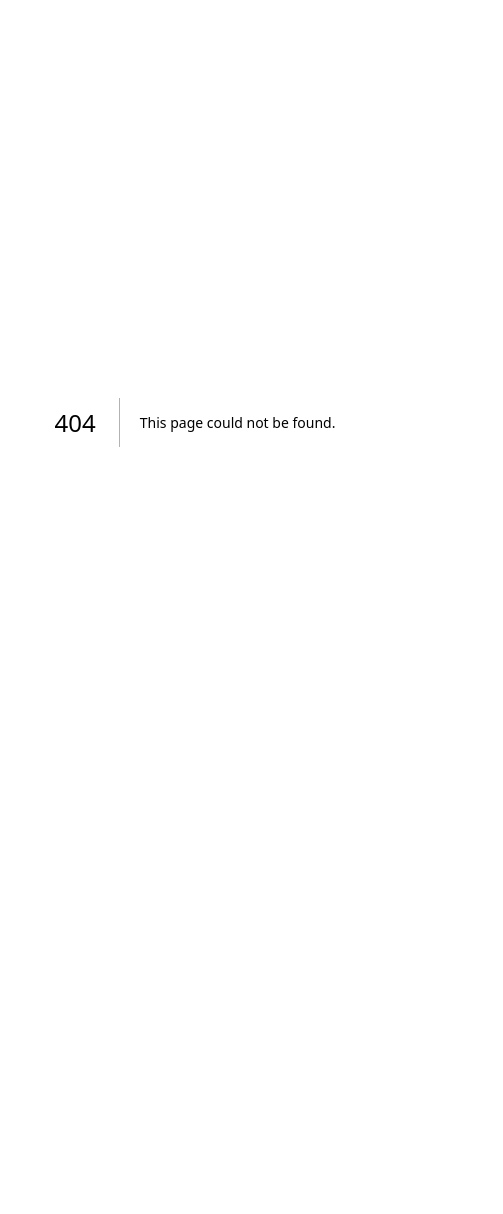
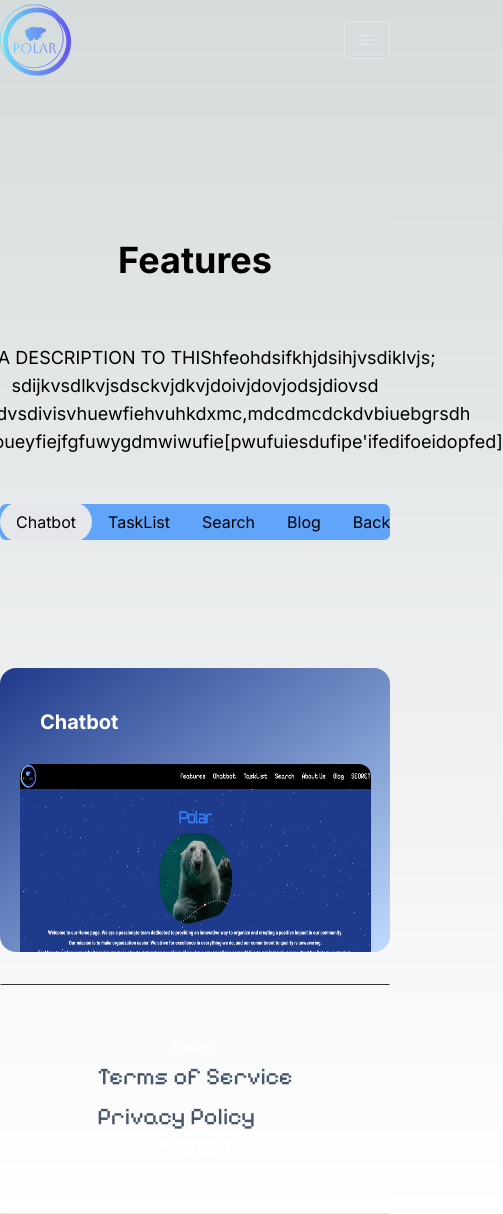
Before and after one commit to SHasan59/Polar, a Next.js app: page /feature in a window 390 px wide. Before the commit this address had no page. Shown: the whole page, 503 px wide, since content can reach past the window. Before the commit the page ends 844 px from the top, so only its background shows below. Built offline with nearby package versions, Linux system fonts and the light colour scheme.

Commit message:
Added feature page (WIP) might move to home 🤔. Adjusted footer for mobile devices.

```diff
--- a/src/app/components/Footer.jsx
+++ b/src/app/components/Footer.jsx
@@ -5,19 +5,19 @@
 const Footer = () => {
   return (
     <footer className="footer border z-10 border-t-[#33353F] border-l-transparent border-r-transparent text-white text-2xl">
-      <div className="container p-12 flex justify-between items-center font-pixelify-sans mx-auto">
-        <span>Polar</span>
+      <div className="container p-12 flex flex-col sm:flex-row justify-between items-center font-pixelify-sans mx-auto">
+        <span className="text-lg sm:text-2xl lg:text-3xl">Polar</span>
         <div className="justify-center">
-          <div className="flex gap-10">
-            <Link href="/termsofservice" className="text-slate-600 font-pixelify-sans hover:text-red-500">
+          <div className="flex flex-col sm:flex-row gap-2 sm:gap-10">
+            <Link href="/termsofservice" className="text-slate-600 font-pixelify-sans hover:text-red-500 text-md sm:text-lg lg:text-3xl">
               Terms of Service
             </Link>
-            <Link href="/privacypolicy" className="text-slate-600 font-pixelify-sans hover:text-red-500">
+            <Link href="/privacypolicy" className="text-slate-600 font-pixelify-sans hover:text-red-500 text-md sm:text-lg lg:text-3xl">
               Privacy Policy
             </Link>
           </div>
         </div>
-        <p className="text-slate-600 font-pixelify-sans">© 2024</p>
+        <p className="text-white-600 font-pixelify-sans text-md sm:text-xs lg:text-3xl">© 2024</p>
       </div>
     </footer>
   );
--- a/src/app/components/ui/tab.tsx
+++ b/src/app/components/ui/tab.tsx
@@ -38,12 +38,12 @@
 
   return (
     <>
-      <div
-        className={cn(
-          "flex flex-row items-center justify-start [perspective:1000px] relative overflow-auto sm:overflow-visible no-visible-scrollbar max-w-full w-full",
-          containerClassName
-        )}
-      >
+     <div
+  className={cn(
+    "flex flex-row items-center justify-start [perspective:1000px] relative overflow-auto sm:overflow-visible no-visible-scrollbar max-w-full w-full bg-blue-400 rounded-md", // Added rounded-md class for rounded corners
+    containerClassName
+  )}
+>
         {propTabs.map((tab, idx) => (
           <button
             key={tab.title}
--- /dev/null
+++ b/src/app/feature/page.tsx
@@ -0,0 +1,95 @@
+"use client";
+
+import Image from "next/image";
+import { Tabs } from "../components/ui/tab";
+import Navigation from "../components/Navigation";
+import Footer from "../components/Footer";
+
+export default function TabsDemo() {
+  const tabs = [
+    {
+      title: "Chatbot",
+      value: "chatbot",
+      content: (
+        <div className="w-full overflow-hidden relative h-full rounded-2xl p-10 text-xl md:text-4xl font-bold text-white bg-gradient-to-br from-blue-900 to-blue-200">
+          <p>Chatbot</p>
+          <DummyContent />
+        </div>
+      ),
+    },
+    {
+      title: "TaskList",
+      value: "tasklist",
+      content: (
+        <div className="w-full overflow-hidden relative h-full rounded-2xl p-10 text-xl md:text-4xl font-bold text-white bg-gradient-to-br from-purple-700 to-violet-900">
+          <p>TaskList</p>
+          <DummyContent />
+        </div>
+      ),
+    },
+    {
+      title: "Search",
+      value: "search",
+      content: (
+        <div className="w-full overflow-hidden relative h-full rounded-2xl p-10 text-xl md:text-4xl font-bold text-white bg-gradient-to-br from-purple-700 to-violet-900">
+          <p>Search</p>
+          <DummyContent />
+        </div>
+      ),
+    },
+    {
+      title: "Blog",
+      value: "blog",
+      content: (
+        <div className="w-full overflow-hidden relative h-full rounded-2xl p-10 text-xl md:text-4xl font-bold text-white bg-gradient-to-br from-purple-700 to-violet-900">
+          <p>Blog</p>
+          <DummyContent />
+        </div>
+      ),
+    },
+    {
+      title: "Backlog",
+      value: "backlog",
+      content: (
+        <div className="w-full overflow-hidden relative h-full rounded-2xl p-10 text-xl md:text-4xl font-bold text-white bg-gradient-to-br from-purple-700 to-violet-900">
+          <p>Backlog</p>
+          <DummyContent />
+        </div>
+      ),
+    },
+  ];
+
+  return (
+    <>
+      <Navigation />
+      <div className="flex items-center justify-center flex-col my-40">
+        <h2 className="text-4xl font-bold mb-8">Features</h2>
+        <p className="mt-8 text-lg text-center">
+    ADD A DESCRIPTION TO THIShfeohdsifkhjdsihjvsdiklvjs;
+    sdijkvsdlkvjsdsckvjdkvjdoivjdovjodsjdiovsd
+    dcisdvnsdvsdivisvhuewfiehvuhkdxmc,mdcdmcdckdvbiuebgrsdh 8ggwr7rwejfoueyfiejfgfuwygdmwiwufie[pwufuiesdufipe'ifedifoeidopfed]
+        </p>
+        <br>
+        </br>
+        <br>
+        </br>
+        <div className="h-[20rem] md:h-[40rem] [perspective:1000px] relative b flex flex-col max-w-5xl mx-auto w-full items-start justify-start">
+          <Tabs tabs={tabs} />
+        </div>
+      </div>
+      <Footer />
+    </>
+  );
+  }
+
+const DummyContent = () => {
+  return (
+    <Image
+      src="/home.png"
+      alt="dummy image"
+      width="1000"
+      height="1000"
+      className="object-center object-left-top h-[80%]  md:h-[90%] absolute -bottom-10 inset-x-0 w-[90%] rounded-xl mx-auto"
+    />
+  );
+};
```
Also changed, not shown: public/home.png (added).
